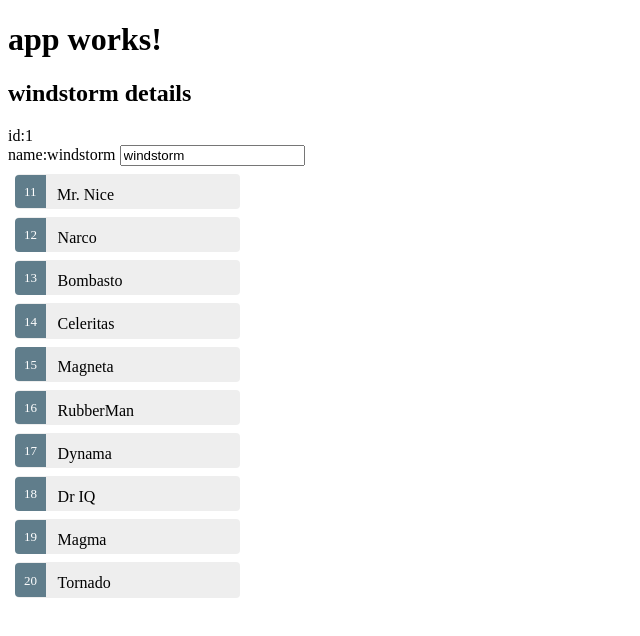
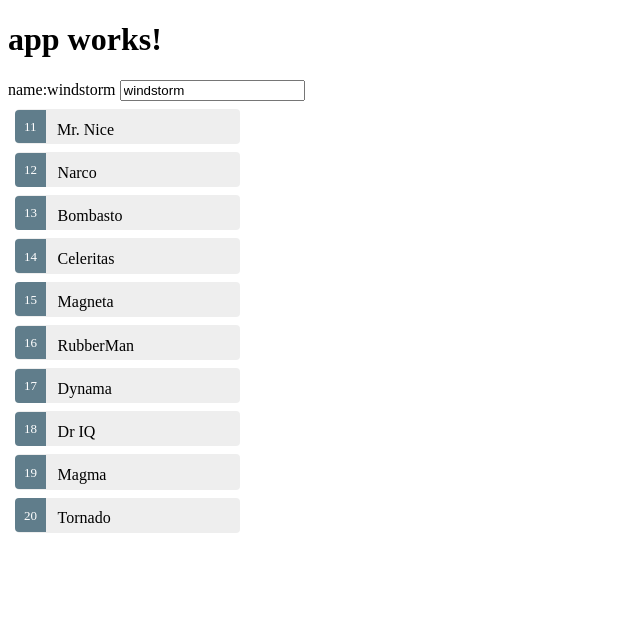
Before and after one commit to alan199355/Angular2, an Angular app: page / in a window 1280 px wide. Shown: the top 636 px of the page, without its empty margins (0-640 px from the left). Built offline with nearby package versions, Linux system fonts and the light colour scheme.

Commit message:
提交代码

```diff
--- a/src/app/app.component.html
+++ b/src/app/app.component.html
@@ -1,18 +1,21 @@
 <h1>
   {{title}}
 </h1>
-<h2>
-  {{hero.name}} details
-</h2>
-<div>
-  <label for="">id:</label>{{hero.id}}
+<div *ngIf="selectedHero">
+  <h2>
+    {{selectedHero.name}} details
+  </h2>
+  <div>
+    <label for="">id:</label>{{selectedHero.id}}
+  </div>
 </div>
+
 <div>
   <label for="">name:</label>{{hero.name}}
   <input type="" [(ngModel)]="hero.name" placeholder="name" name="" value="">
 </div>
 <ul class="heroes">
-  <li *ngFor='let hero of heros' (click)='onSelect(hero)'>
+  <li *ngFor='let hero of heros' (click)='onSelect(hero)' [class.selected]="hero===selectedHero">
     <span class="badge">{{hero.id}}</span>{{hero.name}}
   </li>
 </ul>
--- a/src/app/app.component.ts
+++ b/src/app/app.component.ts
@@ -29,5 +29,10 @@ export class AppComponent {
     id:1,
     name:'windstorm'
   };
+  selectedHero:Hero;
   heros=HEROES;
+  onSelect(hero:Hero): void{
+    this.selectedHero=hero;
+    console.log(this.selectedHero)
+  }
 }
```
